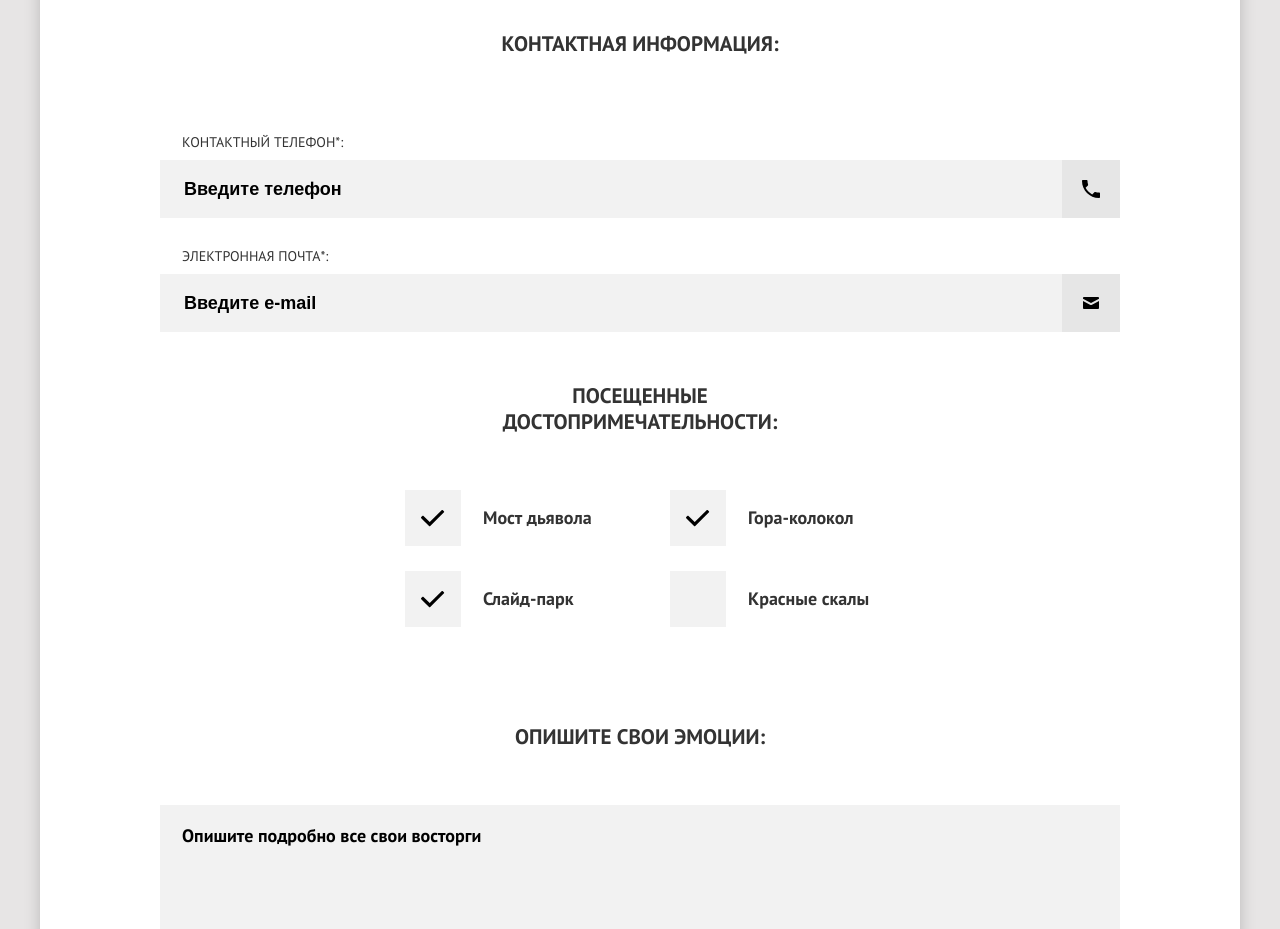
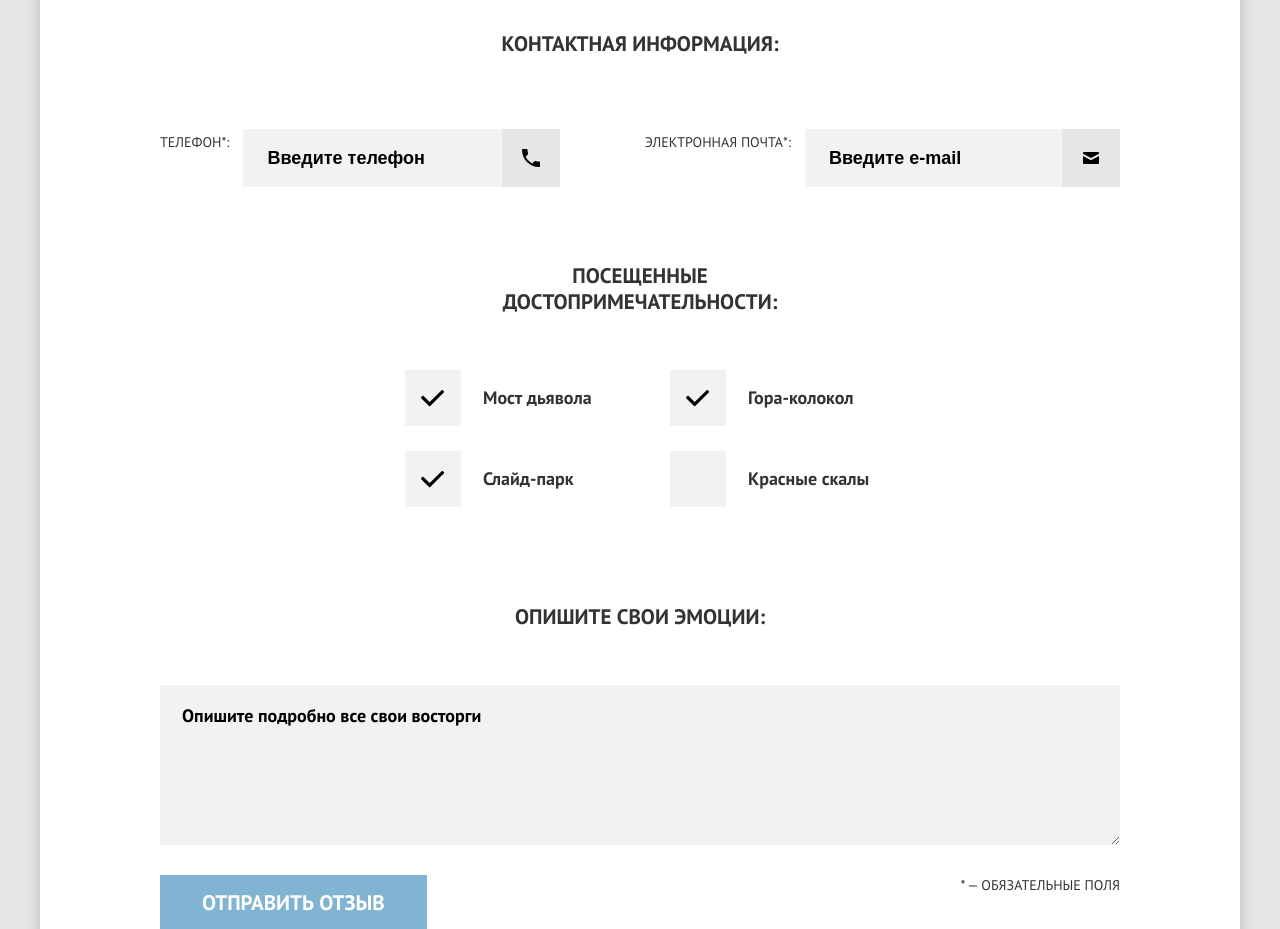
Before and after one commit to bruzhmelev/html-school-2-sandbox, a website: page form.html in a window 1280 px wide. Shown: the part 920-1849 px from the top of the page. Drawn offline with Linux system fonts and the light colour scheme.

Commit message:
contact phone hide first word

```diff
--- a/form.html
+++ b/form.html
@@ -129,7 +129,8 @@
         <ul class="review-form__fields-list">
           <li class="review-form__fields-list-item">
             <label class="review-form__field-label review-form__field-label--full-width">
-              <span class="review-form__field-label-text">Контактный телефон*:</span>
+              <span class="review-form__field-label-text"><span class="review-form__field-label-text-first-word"> Контактный</span>
+                телефон*:</span>
               <div class="review-form__input-wrapper">
                 <input class="form-input review-form__input" type="tel" inputmode="tel" name="phone" placeholder="Введите телефон"
                   required />
--- a/styles/blocks/review-form.css
+++ b/styles/blocks/review-form.css
@@ -239,4 +239,30 @@
     .review-form__button-container {
         margin: 0;
     }
+
+    .review-form__contacts .review-form__fields-list {
+        display: flex;
+        width: 100%;
+        justify-content: space-between;
+        column-gap: 85px;
+    }
+
+    .review-form__contacts .review-form__input {
+        min-width: 257px;
+    }
+
+    .review-form__contacts .review-form__field-label {
+        flex-direction: row;
+        align-items: center;
+    }
+
+    .review-form__contacts .review-form__field-label-text {
+        white-space: nowrap;
+        display: block;
+        margin: 0 14px 0 0;
+    }
+
+    .review-form__field-label-text-first-word {
+        display: none;
+    }
 }
```
